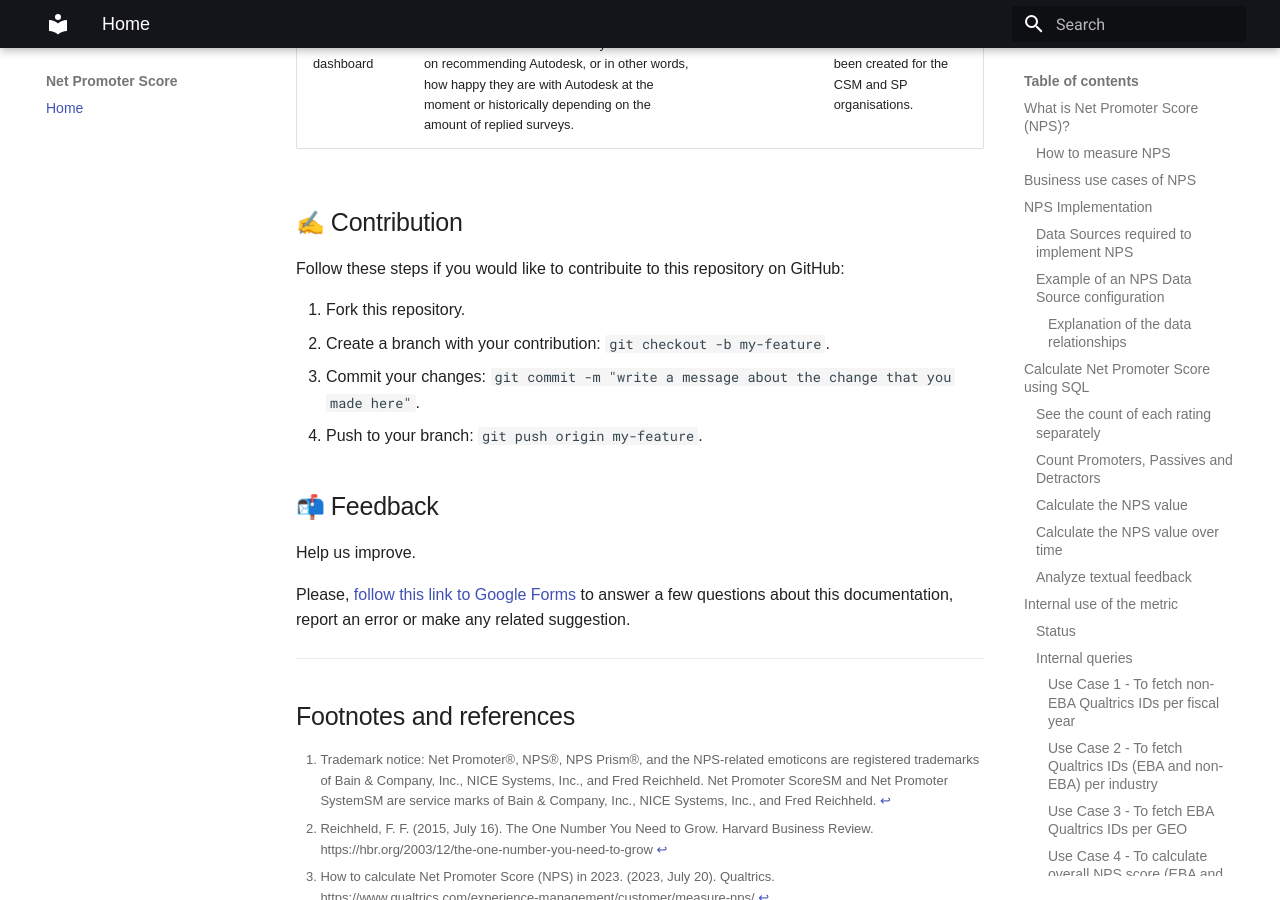
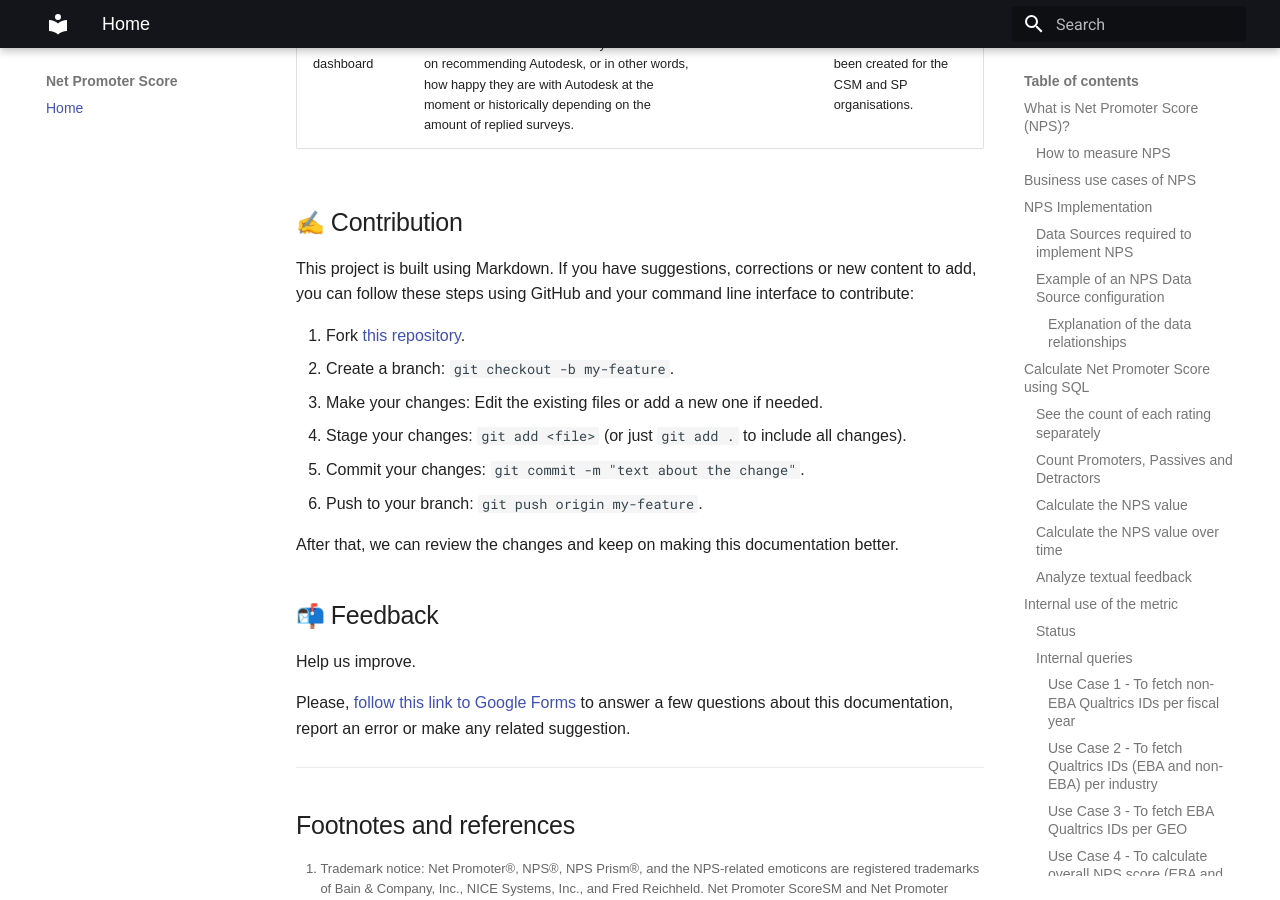
Before and after one commit to manutechwriter/npstest, an MkDocs documentation site: the page built from docs/index.md, in a window 1280 px wide and 900 px high, scrolled down 23165 px. Built offline with MkDocs 1.6.1 and Material for MkDocs 9.7.7, drawn with Linux system fonts in a browser that asks for light colours; emoji names are drawn with the system emoji font.

Commit message:
added repo link in contribution section

```diff
--- a/docs/index.md
+++ b/docs/index.md
@@ -761,12 +761,16 @@
 
 ## :writing_hand: Contribution
 
-Follow these steps if you would like to contribuite to this repository on GitHub:
+This project is built using Markdown. If you have suggestions, corrections or new content to add, you can follow these steps using GitHub and your command line interface to contribute:
 
-1. Fork this repository.
-2. Create a branch with your contribution: `git checkout -b my-feature`.
-3. Commit your changes: `git commit -m "write a message about the change that you made here"`.
-4. Push to your branch: `git push origin my-feature`.
+1. Fork [this repository](https://github.com/manutechwriter/npstest).
+2. Create a branch: `git checkout -b my-feature`.
+3. Make your changes: Edit the existing files or add a new one if needed.
+4. Stage your changes: `git add <file>` (or just `git add .` to include all changes).
+5. Commit your changes: `git commit -m "text about the change"`.
+6. Push to your branch: `git push origin my-feature`.
+
+After that, we can review the changes and keep on making this documentation better.
 
 
 ## :mailbox_with_mail: Feedback
```
